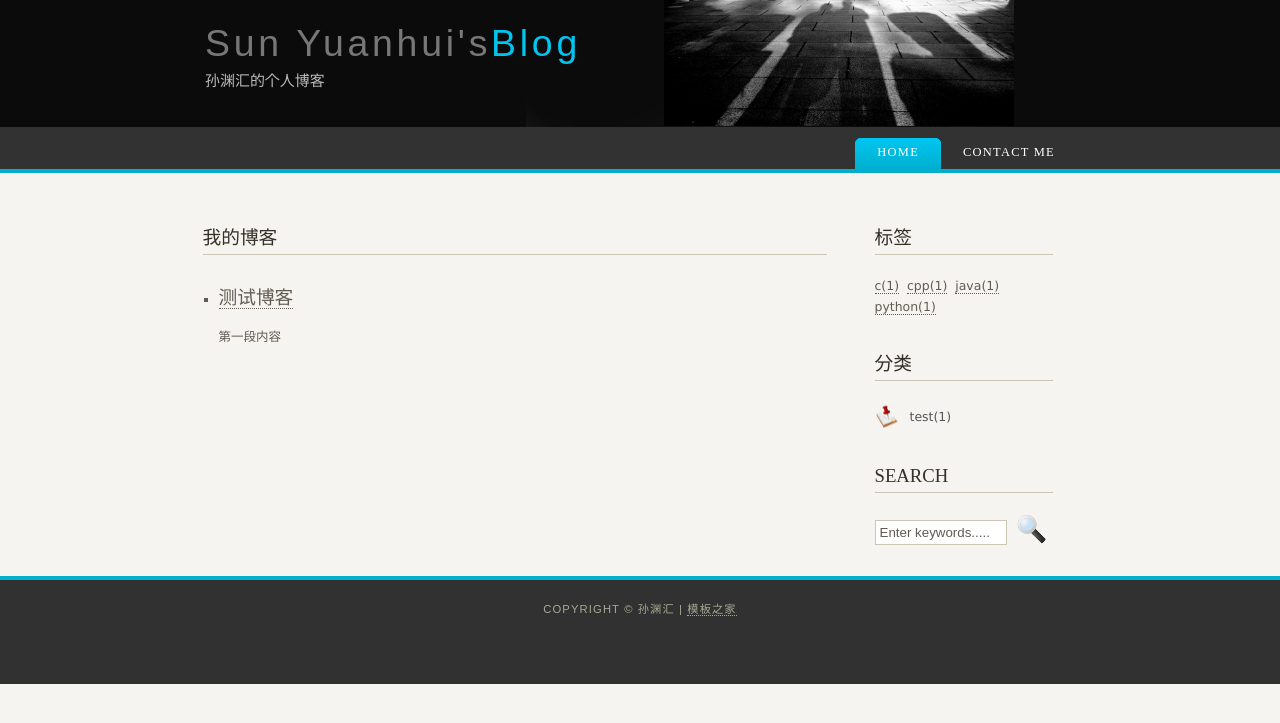
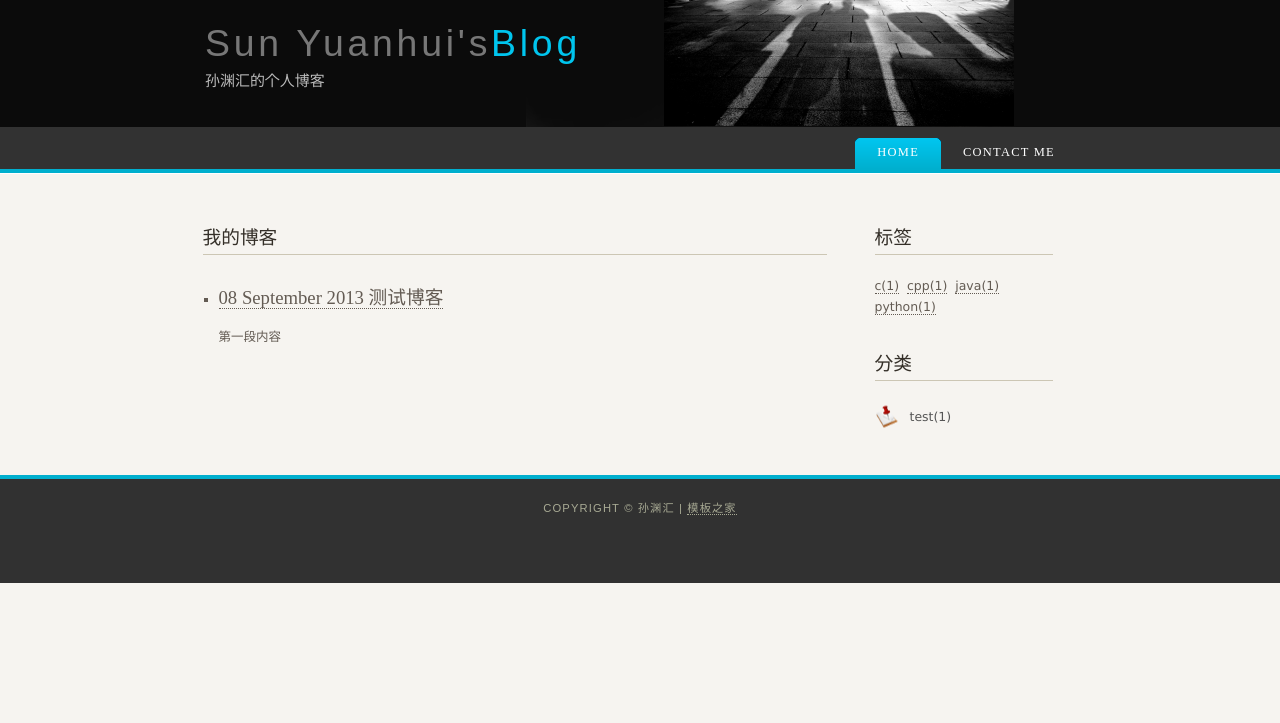
Before and after one commit to johan-sun/syhkiller.github.com, a Jekyll site: the page built from index.html, in a window 1280 px wide. Shown: the top 723 px of the page. Built offline with Jekyll 4.4.1, drawn with Linux system fonts in a browser that asks for light colours.

Commit message:
template alter

```diff
--- a/_includes/sidebar_inc.html
+++ b/_includes/sidebar_inc.html
@@ -12,6 +12,7 @@
 			<li><a href="/categories/{{ category | first }}">{{ category | first }}({{ category | last | size }})</a></li>
 		{% endfor %}
 	</ul>
+	<!--
 	<h3>Search</h3>
 	<form method="post" action="#" id="search_form">
 		<p>
@@ -19,4 +20,5 @@
 			<input name="search" type="image" style="border: 0; margin: 0 0 -9px 5px;" src="/styles/search.png" alt="Search" title="Search" />
 		</p>
 	</form>
+	-->
 </div>
--- a/index.html
+++ b/index.html
@@ -4,7 +4,7 @@ title : 个人博客
 ---
 <ul>
 {% for post in site.posts %}
-	<li><h4><a href="{{ post.url }}" style="text-decoration:none;">{{ post.title }}</a></h4></li>
+	<li><h4><a href="{{ post.url }}">{{ post.date | date_to_long_string }} {{ post.title }}</a></h4></li>
 	<p>{{ post.excerpt }}</p>
 {% endfor %}
 </ul>
```
